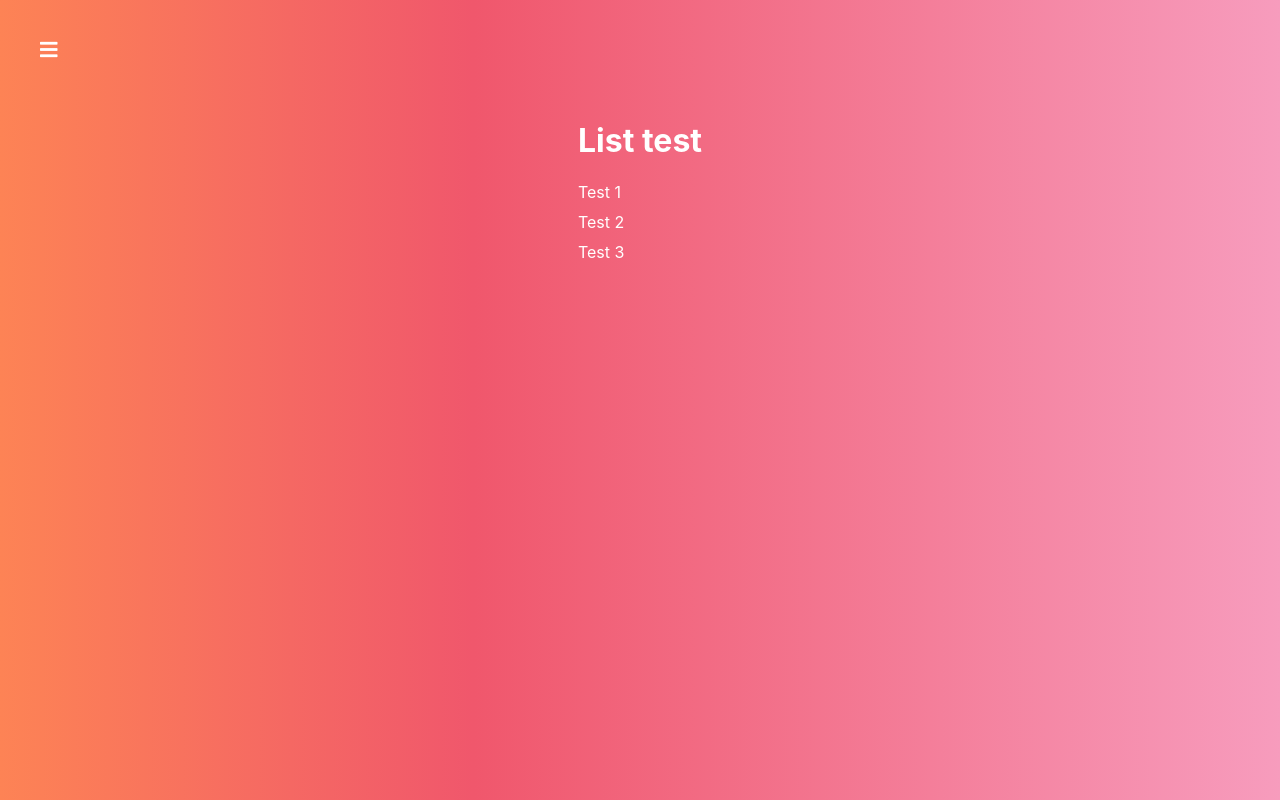
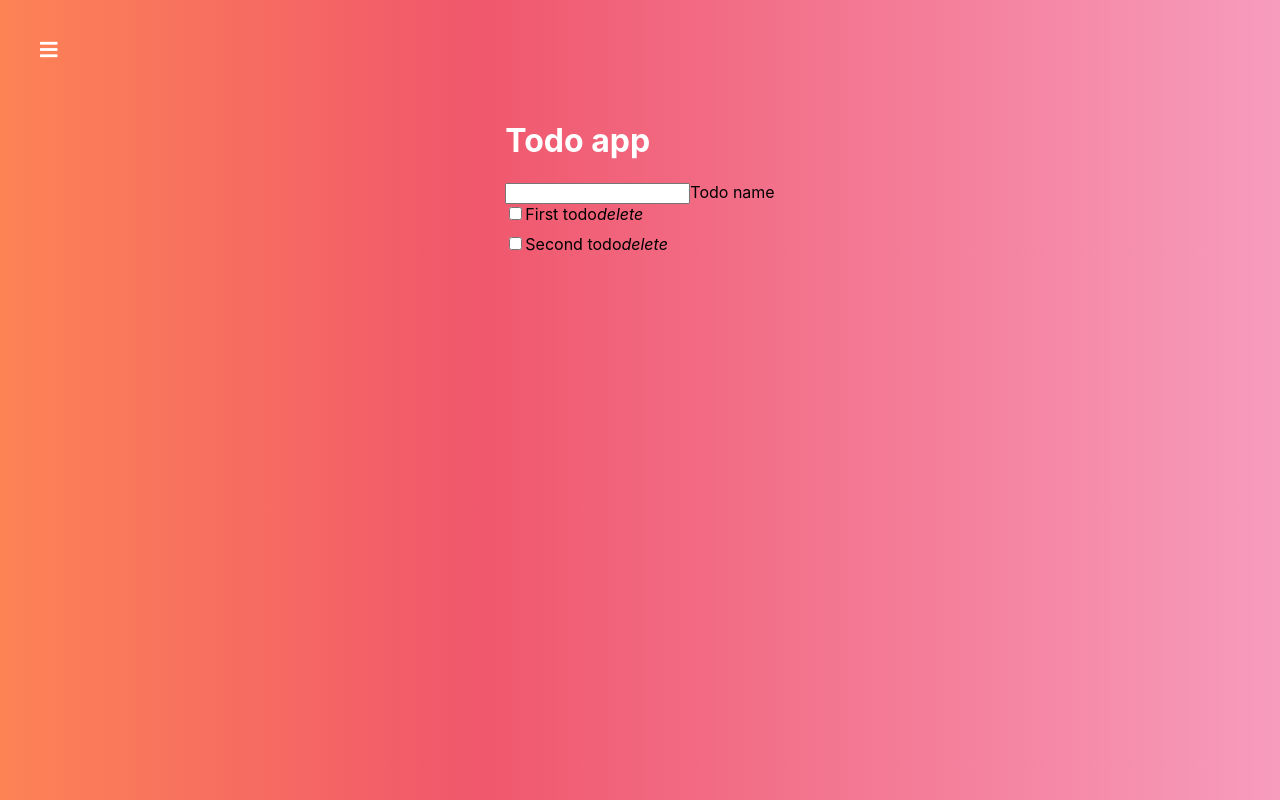
Before and after one commit to MatviyO/React-quiz, a React app: page /todo in a window 1280 px wide. Built offline with nearby package versions, Linux system fonts and the light colour scheme.

Commit message:
addhooks0

```diff
--- a/src/App.js
+++ b/src/App.js
@@ -5,6 +5,7 @@ import Quiz from "./containers/quiz/Quiz";
 import QuizList from "./containers/QuizList/QuizList";
 import Auth from "./containers/Auth/auth";
 import QuizCreator from "./containers/QuizzCreator/QuizzCreator";
+import Todo from "./containers/Todo/Todo";
 
 class App extends Component {
     render() {
@@ -12,6 +13,7 @@ class App extends Component {
             <div className="App">
                 <Layout>
                     <Switch >
+                        <Route path="/todo" component={Todo} />
                         <Route path="/auth" component={Auth} />
                         <Route path="/quiz-creator" component={QuizCreator}/>
                         <Route path="/quiz/:id" component={Quiz}/>
--- a/src/components/Navigation/Drawer/Drawer.js
+++ b/src/components/Navigation/Drawer/Drawer.js
@@ -6,7 +6,8 @@ import {NavLink} from "react-router-dom";
 const links = [
     {to: '/', label: 'List', exact: true},
     {to: '/auth', label: 'Auth', exact: false},
-    {to: '/quiz-creator', label: 'Creator', exact: false}
+    {to: '/quiz-creator', label: 'Creator', exact: false},
+    {to: '/todo', label: 'Todo', exact: false}
 
 ]
 
--- /dev/null
+++ b/src/containers/Todo/Todo.css
@@ -0,0 +1,30 @@
+.Todo {
+    display: flex;
+    justify-content: center;
+    padding-top: 100px;
+    flex-grow: 1;
+    width: 100%;
+    background: linear-gradient(90deg, #fd8355 0%, #f0576c 37%, #f79cbd 100%);
+
+}
+.Todo h1 {
+    color: #fff;
+
+}
+.Todo ul {
+    list-style: none;
+    margin: 0;
+    padding: 0;
+}
+.Todo li {
+    margin-bottom: 10px;
+}
+.Todo li a {
+    margin-bottom: 10px;
+    text-decoration: none;
+    color: #fff;
+}
+.Todo li a:hover {
+
+    color: #36f5;
+}
--- /dev/null
+++ b/src/containers/Todo/Todo.js
@@ -0,0 +1,29 @@
+import React, { Component } from 'react'
+import TodoList from './TodoList'
+import classes from './Todo.css'
+
+export default class Todo extends Component {
+    state = {
+        todos: [
+            {id: 1, title: 'First todo', completed: false},
+            {id: 2, title: 'Second todo', completed: true},
+        ]
+    }
+
+    render() {
+        return (
+            <div className={classes.Todo}>
+                <div>
+                <h1>Todo app</h1>
+
+                <div className="input-field">
+                    <input type="text" />
+                    <label>Todo name</label>
+                </div>
+
+                <TodoList todos={this.state.todos} />
+                </div>
+            </div>
+        );
+    }
+}
--- /dev/null
+++ b/src/containers/Todo/TodoItem.js
@@ -0,0 +1,21 @@
+import React from 'react'
+
+export default function TodoItem({title, id, completed}) {
+  return (
+    <li className="todo">
+      <label>
+        <input
+          type="checkbox"
+          defaultChecked={false}
+        />
+        <span>{title}</span>
+
+        <i
+          className="material-icons red-text"
+        >
+          delete
+        </i>
+      </label>
+    </li>
+  )
+}
--- /dev/null
+++ b/src/containers/Todo/TodoList.js
@@ -0,0 +1,10 @@
+import React from 'react'
+import TodoItem from './TodoItem'
+
+export default function TodoList({todos}) {
+  return (
+    <ul>
+      {todos.map(item => <TodoItem key={item.id} {...item} />)}
+    </ul>
+  )
+}
```
Also changed, not shown: 1 other file (tests, documents, lock files or other folders).
